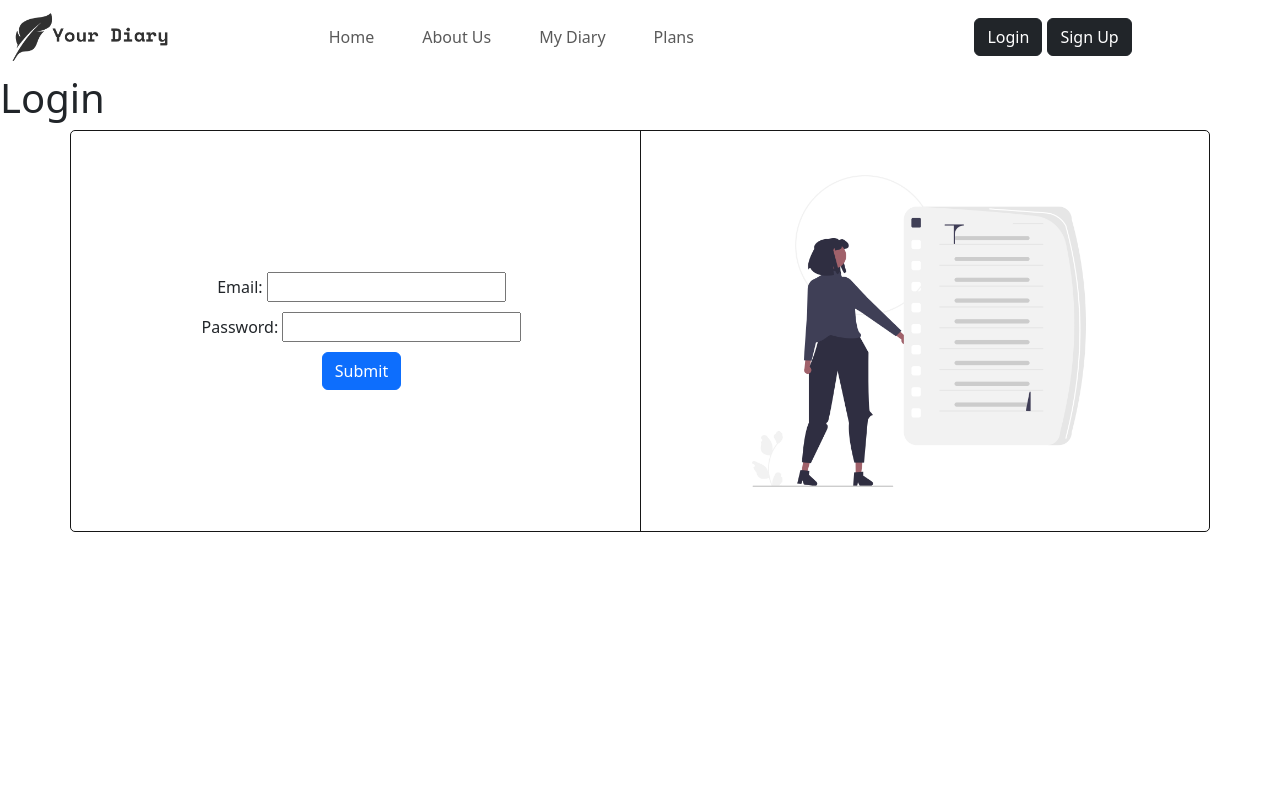
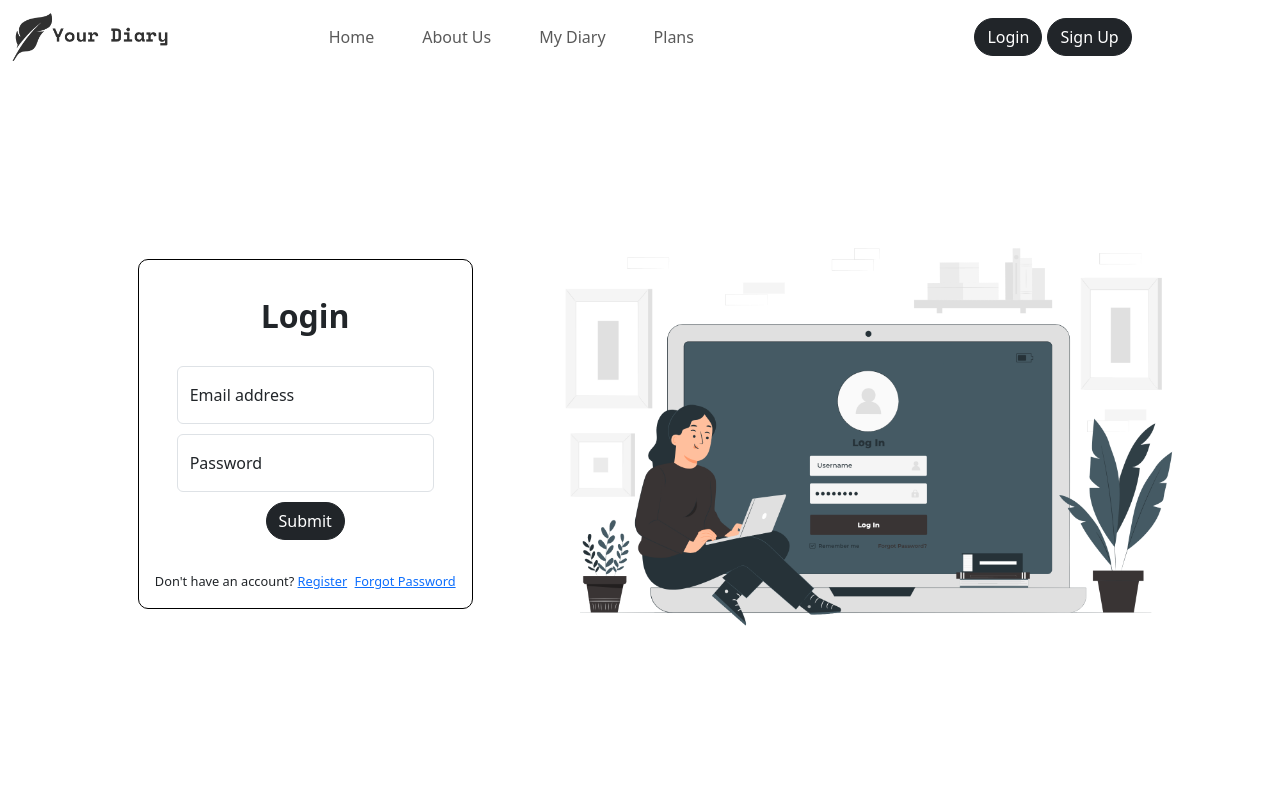
Before and after one commit to Soumen3/Your_Diary, a Django app: page /login/ in a window 1280 px wide. Run offline with Django 5.2, Linux system fonts and the light colour scheme; some web fonts are replaced.

Commit message:
login page design partly complete

```diff
--- a/Your_Diary/settings.py
+++ b/Your_Diary/settings.py
@@ -117,9 +117,9 @@ USE_TZ = True
 # https://docs.djangoproject.com/en/5.0/howto/static-files/
 
 STATIC_URL = 'static/'
-STATICFILES_DIRS = [
-    BASE_DIR / "static",
-]
+# STATICFILES_DIRS = [
+#     BASE_DIR / "static",
+# ]
 
 # Default primary key field type
 # https://docs.djangoproject.com/en/5.0/ref/settings/#default-auto-field
--- a/diary/forms.py
+++ b/diary/forms.py
@@ -15,5 +15,9 @@ class CustomUserChangeForm(UserChangeForm):
 		fields = ('email', 'first_name', 'last_name', 'date_of_birth')
 
 class LoginForm(forms.Form):
-	email = forms.EmailField()
-	password = forms.CharField(widget=forms.PasswordInput)
+	email = forms.EmailField(label="Email address", widget=forms.EmailInput(attrs={'class': 'form-control' , 'id':'floatingInput', 'placeholder':'Email'}))
+	password = forms.CharField(label="Password", widget=forms.PasswordInput(attrs={'class': 'form-control', 'id':'floatingPassword', 'placeholder':'Password'}))
+
+	def __init__(self, *args, **kwargs):
+		kwargs.setdefault('label_suffix', '')
+		super(LoginForm, self).__init__(*args, **kwargs)
--- a/diary/static/css/home.css
+++ b/diary/static/css/home.css
@@ -34,10 +34,6 @@
 	color: #919191;
 }
 
-.btn{
-	border-radius: 30px !important;
-}
-
 .features{
 	display: flex;
 	/* flex-wrap: wrap; */
--- a/diary/static/css/login.css
+++ b/diary/static/css/login.css
@@ -3,9 +3,7 @@
 	display: flex;
 	justify-content: space-around;
 	align-items: center;
-	/* background-color: #f1f1f1; */
-	border: 1px solid #161616;
-	border-radius: 5px;
+	min-height: 90vh;
 }
 
 .image{
@@ -14,14 +12,12 @@
     align-items: center;
 	width: 50%;
 	height: 100%;
-	/* background-image: url(../images/login.jpg); */
 	background-size: cover;
 	background-position: center;
-	border-left: 1px solid #161616;
 }
 
 .login-img{
-	height: 50vh;
+	height: 80vh;
 	z-index: -10;
 }
 
@@ -30,7 +26,34 @@
 	flex-direction: column;
 	justify-content: center;
 	align-items: center;
-	width: 50%;
+	/* width: 30%; */
 	height: 100%;
 	row-gap: 10px;
+	padding: 2rem;
 }
+
+.form-part{
+	border: 1px solid #000;
+	border-radius: 10px;
+	width: 30%;
+}
+
+.heading{
+	font-size: 2rem;
+	font-weight: bold;
+}
+.extra{
+	display: flex;
+	justify-content: space-between;
+}
+.forgot-pass-text{
+	text-align: right;
+    padding-right: 1rem;
+}
+.reg-text{
+	padding-left: 1rem;
+}
+
+.forgot-pass-text, .reg-text{
+	font-size: 0.8rem;
+}
--- a/diary/static/css/style.css
+++ b/diary/static/css/style.css
@@ -15,3 +15,7 @@
 .auth-items{
 	gap: 5px;
 }
+
+.btn{
+	border-radius: 30px !important;
+}
--- /dev/null
+++ b/diary/templates/about.html
@@ -0,0 +1,2 @@
+{% extends "base.html" %}
+{% load static %}
--- a/diary/templates/base.html
+++ b/diary/templates/base.html
@@ -18,14 +18,14 @@
 			<div class="container-fluid">
 				<a class="navbar-brand" href={% url "home" %}> <img src="{% static "media/logo.png" %}" alt="" srcset="" class='logo' /> </a>
 				<button class="navbar-toggler" type="button" data-bs-toggle="collapse" data-bs-target="#navbarNavAltMarkup" aria-controls="navbarNavAltMarkup" aria-expanded="false" aria-label="Toggle navigation">
-					<span class="navbar-toggler-icon"></span>
+					hello
 				</button>
 				<div class="collapse navbar-collapse nav-items" id="navbarNavAltMarkup">
 					<div class="navbar-nav main-nav-item">
 						<a class="nav-link" aria-current="page" href={% url "home" %}>Home</a>
-						<a class="nav-link" href="#">About Us</a>
-						<a class="nav-link" href="#">My Diary</a>
-						<a class="nav-link" href="#">Plans</a>
+						<a class="nav-link" href={% url "about" %}>About Us</a>
+						<a class="nav-link" href={% url "myDiary" %}>My Diary</a>
+						<a class="nav-link" href={% url "plans" %}>Plans</a>
 					</div>
 					<div class="navbar-nav auth-items">
 						{% if user.is_authenticated %}
--- a/diary/templates/login.html
+++ b/diary/templates/login.html
@@ -7,15 +7,16 @@
 {% endblock css %}
 
 {% block body  %}
-	<h1>Login</h1>
 	<div class="container login-page">
-		<form action="" method="post" class="login-form">{% csrf_token %}
+		<div class="form-part">
+			<form action="" method="post" class="login-form" novalidate>{% csrf_token %}
+				<p class="heading">Login</p>
 				{% for field in login_form %}
-				<div class="form-group">
-					{{field.label_tag}} {{field}} <small class='text-warning'>{{field.errors|striptags}}</small>
+					<div class="form-floating">
+						{{field}} {{field.label_tag}}<small class='text-warning'>{{field.errors|striptags}}</small>
 					</div>
 				{% endfor %}
-			<input type="submit" class="btn btn-primary" value='Submit'>
+				<input type="submit" class="btn btn-dark" value='Submit'>
 
 				{% if login_form.non_field_errors %}
 					{% for error in login_form.non_field_errors %}
@@ -23,6 +24,11 @@
 					{% endfor %}
 				{% endif %}
 			</form>
+			<div class="extra">
+				<p class='reg-text'>Don't have an account? <a href="{% url 'signup' %}">Register</a></p>
+				<p class="forgot-pass-text"> <a href="#">Forgot Password</a></p>
+			</div>
+		</div>
 		<div class="image">
 			<img src="{% static "media/login.png" %}" alt="" class="login-img">
 		</div>
--- /dev/null
+++ b/diary/templates/myDiary.html
@@ -0,0 +1,2 @@
+{% extends "base.html" %}
+{% load static %}
--- /dev/null
+++ b/diary/templates/plans.html
@@ -0,0 +1,2 @@
+{% extends "base.html" %}
+{% load static %}
--- a/diary/urls.py
+++ b/diary/urls.py
@@ -4,6 +4,9 @@ from . import views
 urlpatterns = [
 	path("login/", views.user_login, name="login"),
 	path("logout/", views.user_logout, name="logout"),
+	path("signup/", views.user_signup, name="signup"),
 	path("", views.home, name="home"),
-	path("signup/", views.user_signup, name="signup"),
+	path("about/", views.about, name="about"),
+	path("my-diary/", views.myDairy, name="myDiary"),
+	path("plans/", views.plans, name="plans")
 ]
--- a/diary/views.py
+++ b/diary/views.py
@@ -2,6 +2,8 @@ from django.shortcuts import render, redirect
 from .forms import LoginForm, CustomUserCreationForm, CustomUserChangeForm
 from django.contrib.auth import authenticate, login, logout
 from django.contrib import messages
+
+
 # Create your views here.
 def user_login(request):
 	context = {}
@@ -17,13 +19,15 @@ def user_login(request):
 				# Redirect to the home page
 				return redirect("home")
 			else:
-				context["login_form"] = login_form
+				# login_form = LoginForm()
+				# context["login_form"] = login_form
 				# Display an error message and the login form
 				messages.error(request, "Invalid email or password")
 
 	else:
 		login_form = LoginForm()
-		context["login_form"] = login_form
+
+	context["login_form"] = login_form
 	return render(request, "login.html", context)
 
 def user_signup(request):
@@ -57,3 +61,12 @@ def user_logout(request):
 
 def home (request):
 	return render(request, "home.html")
+
+def about(request):
+	return render(request, "about.html")
+
+def plans(request):
+	return render(request, "plans.html")
+
+def myDairy(request):
+	return render(request, "myDiary.html")
```
Also changed, not shown: db.sqlite3, diary/static/media/login.png, diary/static/media/signup.png (added). Lines whose indentation alone changed are shown as unchanged.
